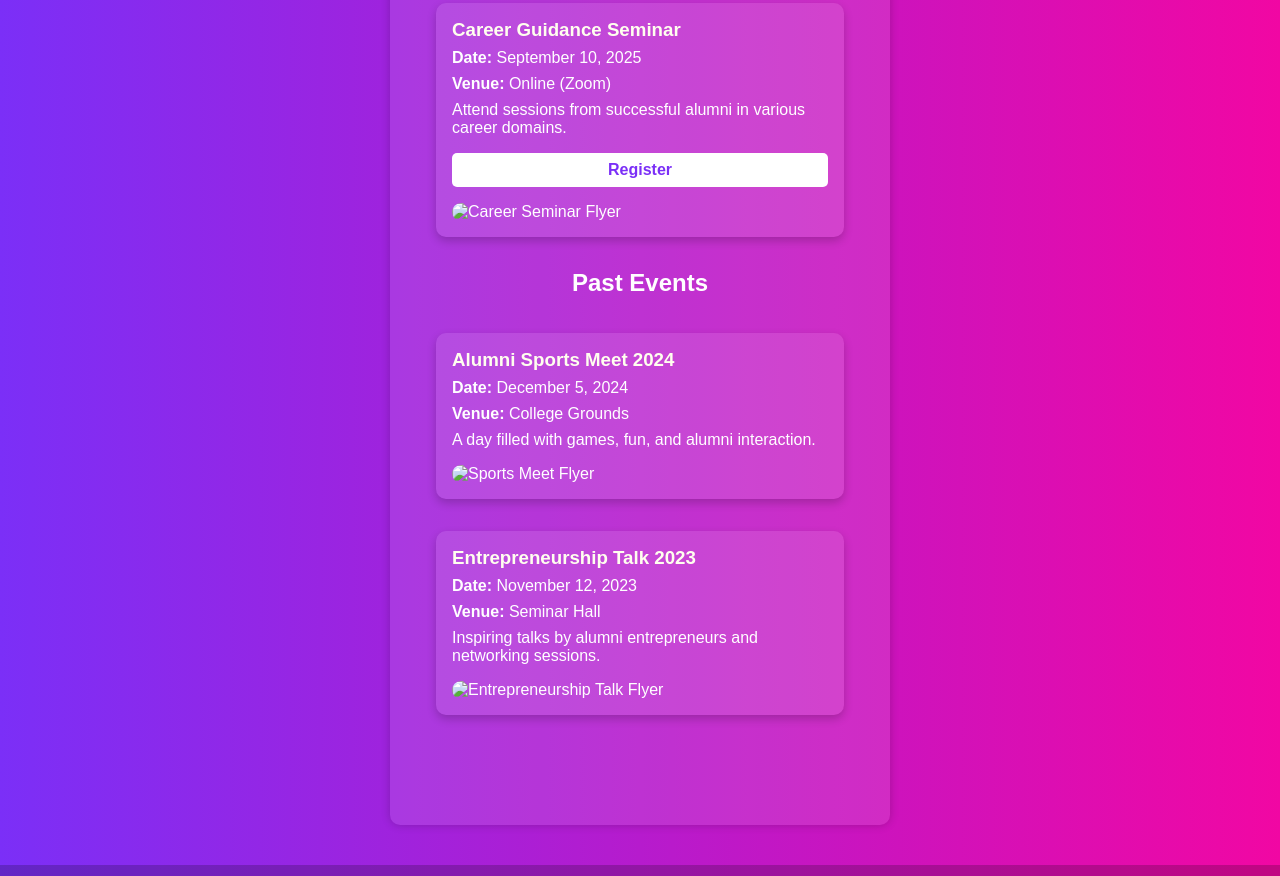
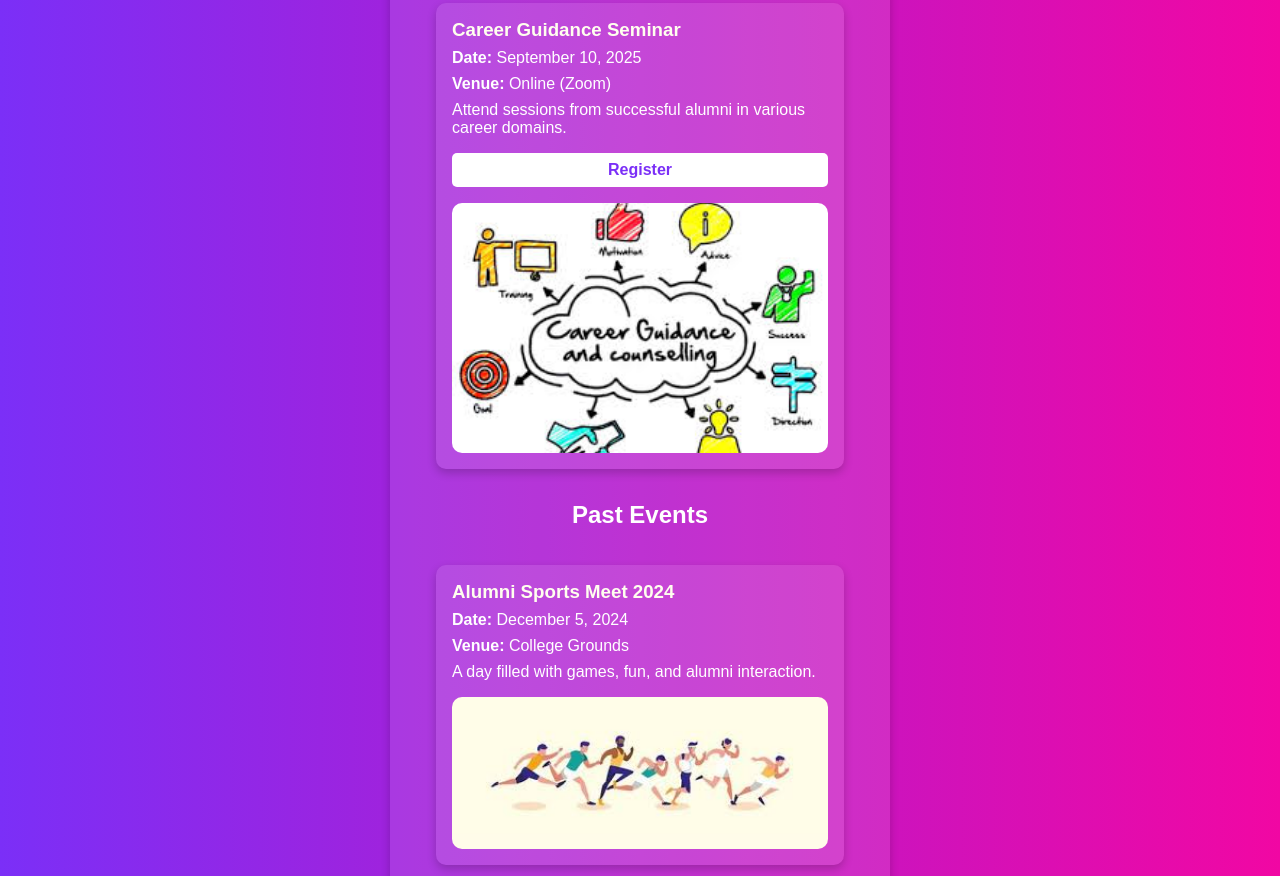
Before and after one commit to Varshaa124/website, a plain HTML site: page events.html in a window 1280 px wide. Shown: the part 784-1660 px from the top of the page. Drawn offline with Linux system fonts and the light colour scheme; files whose address does not match are found by name.

Commit message:
Update events.html

```diff
--- a/events.html
+++ b/events.html
@@ -149,7 +149,7 @@
         <p><strong>Venue:</strong> Online (Zoom)</p>
         <p>Attend sessions from successful alumni in various career domains.</p>
         <button onclick="openForm('Career Guidance Seminar')">Register</button>
-        <img src="images/career guidance.jpg" alt="Career Seminar Flyer" class="centered-img"/>
+        <img src="career guidance.jpg" alt="Career Seminar Flyer" class="centered-img"/>
       </div>
 
       <h1><center>Past Events</center></h1><br><br>
@@ -159,7 +159,7 @@
         <p><strong>Date:</strong> December 5, 2024</p>
         <p><strong>Venue:</strong> College Grounds</p>
         <p>A day filled with games, fun, and alumni interaction.</p>
-        <img src="images/sports meet.jpg" alt="Sports Meet Flyer" class="centered-img"/>
+        <img src="sports meet.jpg" alt="Sports Meet Flyer" class="centered-img"/>
       </div>
 
       <div class="event">
@@ -167,7 +167,7 @@
         <p><strong>Date:</strong> November 12, 2023</p>
         <p><strong>Venue:</strong> Seminar Hall</p>
         <p>Inspiring talks by alumni entrepreneurs and networking sessions.</p>
-        <img src="images/enterpreneur.png" alt="Entrepreneurship Talk Flyer" class="centered-img"/>
+        <img src="enterpreneur.png" alt="Entrepreneurship Talk Flyer" class="centered-img"/>
       </div>
     </section>
   </main>
```
